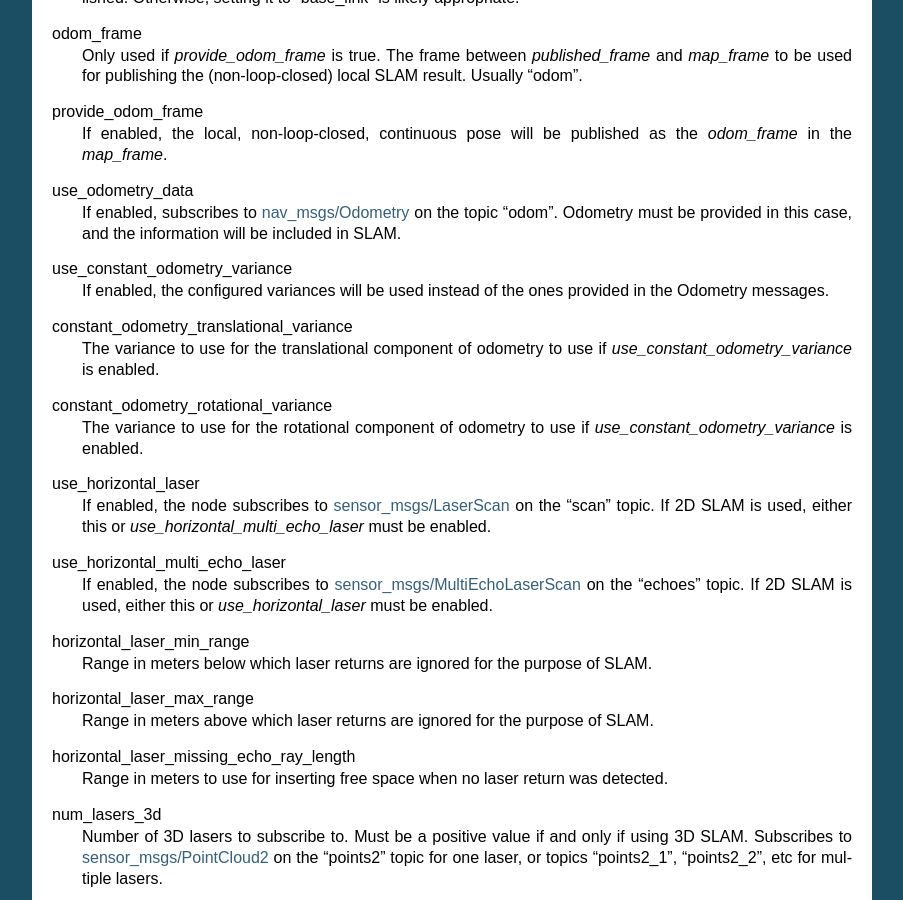
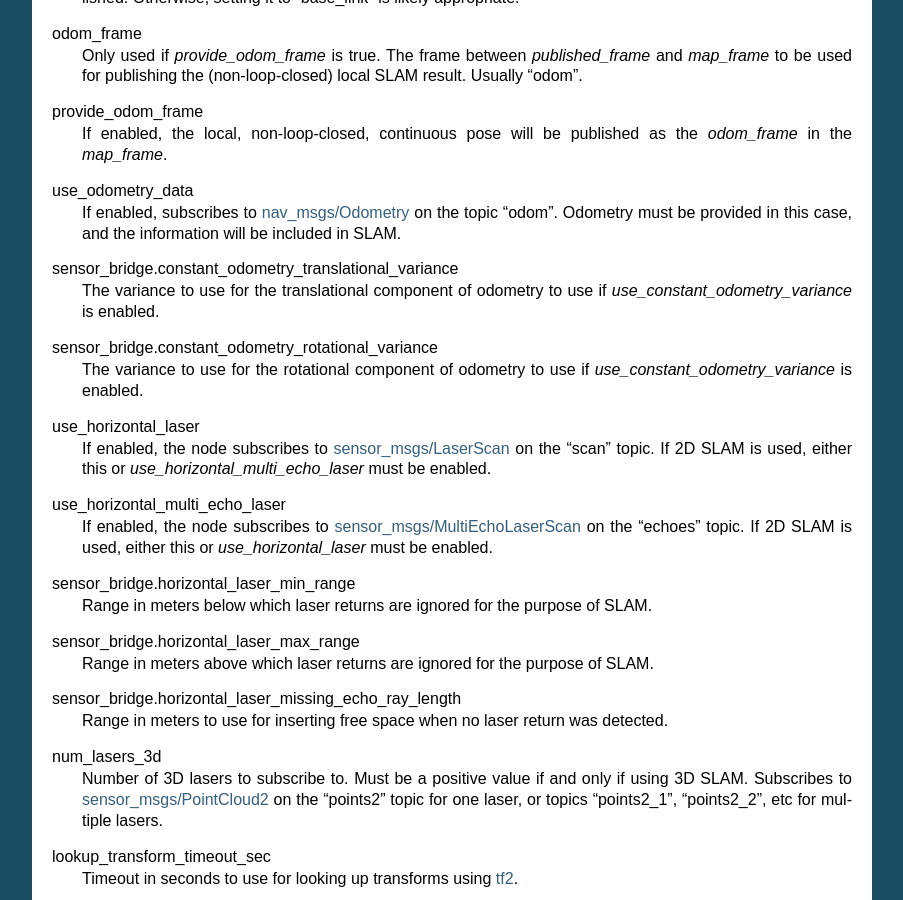
Before and after one commit to cartographer-project/cartographer_ros, a Sphinx documentation site: the page built from docs/source/configuration.rst, in a window 1280 px wide and 900 px high, scrolled down 476 px. Shown: the whole window, without its empty margins (198-1101 px from the left). Built offline with Sphinx 7.4.7, drawn with Linux system fonts in a browser that asks for light colours.

Commit message:
Addresses comments.

```diff
--- a/docs/source/configuration.rst
+++ b/docs/source/configuration.rst
@@ -55,15 +55,11 @@
   If enabled, subscribes to `nav_msgs/Odometry`_ on the topic "odom". Odometry
   must be provided in this case, and the information will be included in SLAM.
 
-use_constant_odometry_variance
-  If enabled, the configured variances will be used instead of the ones provided
-  in the Odometry messages.
-
-constant_odometry_translational_variance
+sensor_bridge.constant_odometry_translational_variance
   The variance to use for the translational component of odometry to use if
   *use_constant_odometry_variance* is enabled.
 
-constant_odometry_rotational_variance
+sensor_bridge.constant_odometry_rotational_variance
   The variance to use for the rotational component of odometry to use if
   *use_constant_odometry_variance* is enabled.
 
@@ -77,13 +73,13 @@
   "echoes" topic. If 2D SLAM is used, either this or *use_horizontal_laser*
   must be enabled.
 
-horizontal_laser_min_range
+sensor_bridge.horizontal_laser_min_range
   Range in meters below which laser returns are ignored for the purpose of SLAM.
 
-horizontal_laser_max_range
+sensor_bridge.horizontal_laser_max_range
   Range in meters above which laser returns are ignored for the purpose of SLAM.
 
-horizontal_laser_missing_echo_ray_length
+sensor_bridge.horizontal_laser_missing_echo_ray_length
   Range in meters to use for inserting free space when no laser return was
   detected.
 
```
Also changed, not shown: 5 other files.
